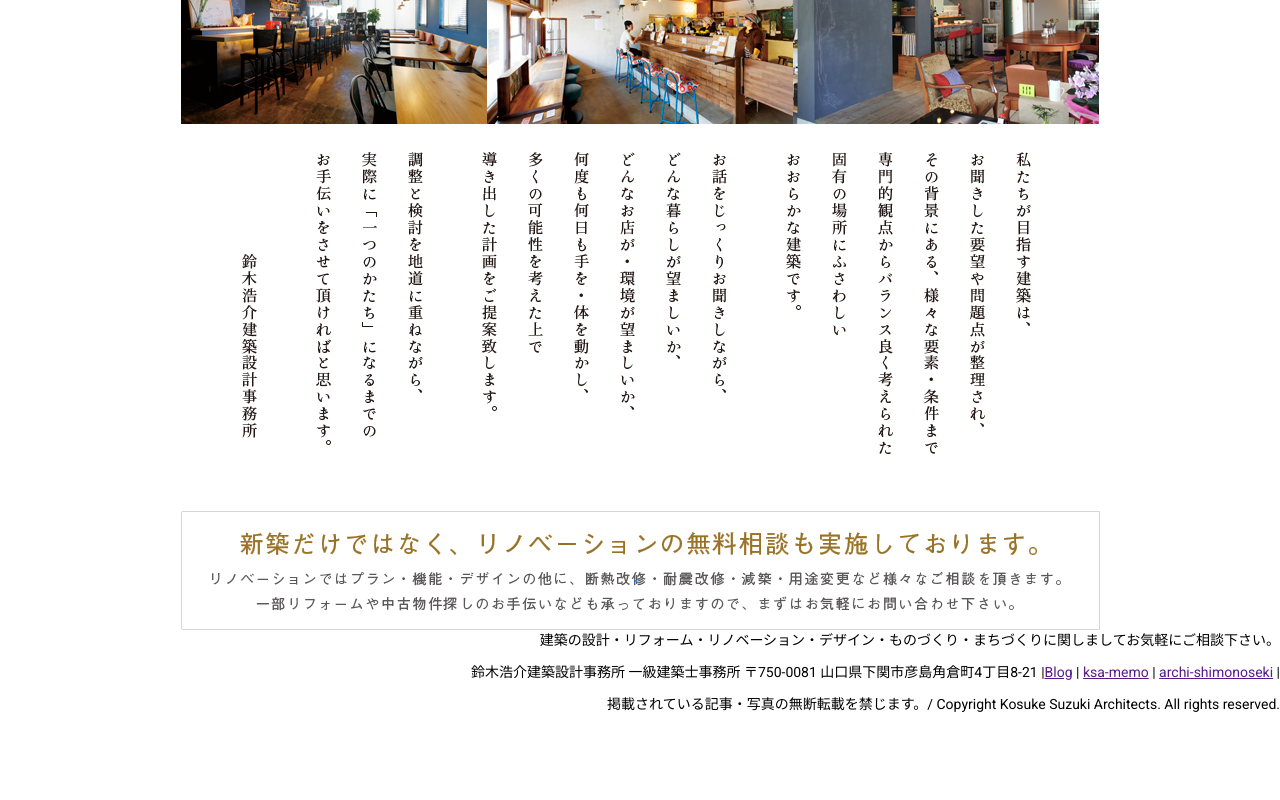
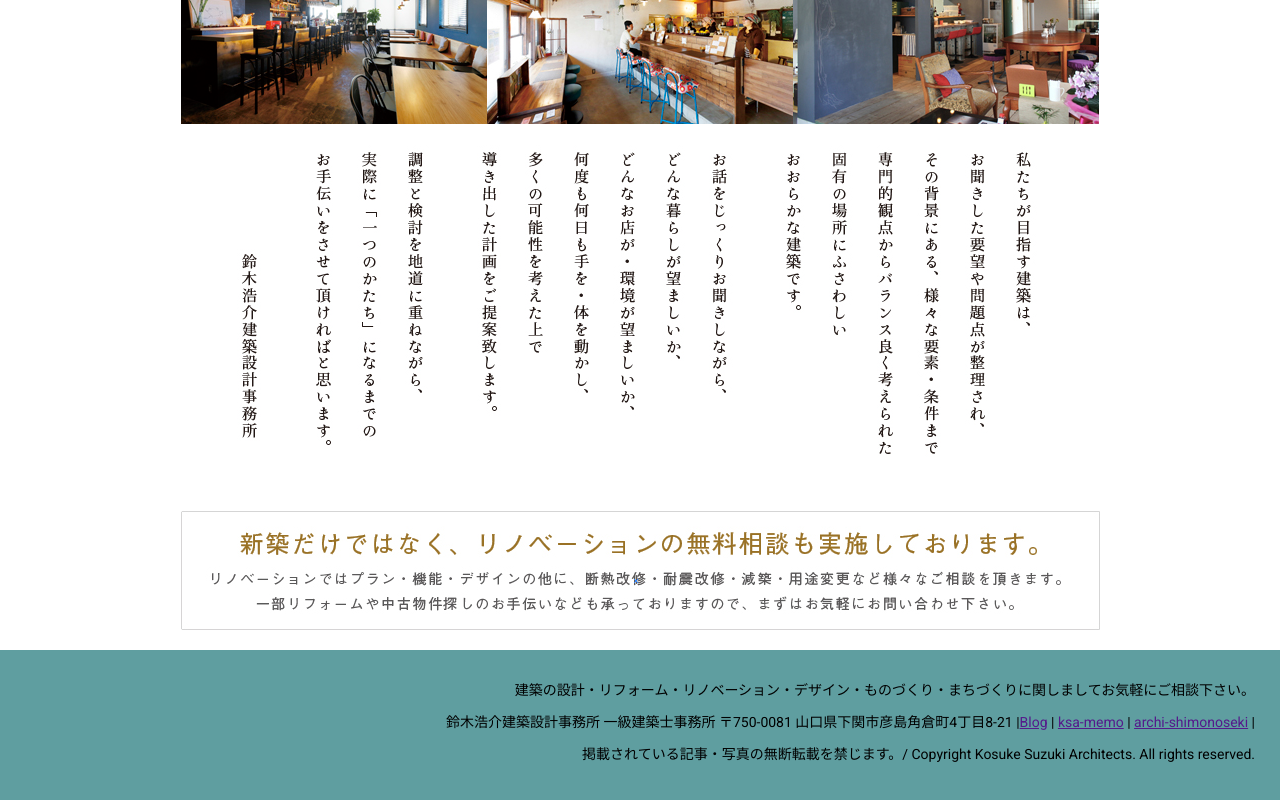
Before and after one commit to nariomasahisa/ksaPage, an Angular app: page / in a window 1280 px wide. Shown: the part 481-1281 px from the top of the page. Before the commit the page ends 1195 px from the top, so only its background shows below. Built offline with nearby package versions, Linux system fonts and the light colour scheme.

Commit message:
footer修正

```diff
--- a/src/app/footer/footer.component.css
+++ b/src/app/footer/footer.component.css
@@ -1,3 +1,8 @@
+.footer {
+  background-color: cadetblue;
+  margin-top: 20px;
+  padding: 30px 25px 90px 20px;
+}
 p {
   text-align: right;
 }
--- a/src/app/footer/footer.component.html
+++ b/src/app/footer/footer.component.html
@@ -1,3 +1,4 @@
+<div class="footer">
   <p>
     建築の設計・リフォーム・リノベーション・デザイン・ものづくり・まちづくりに関しましてお気軽にご相談下さい。
   </p>
@@ -7,3 +8,4 @@
   <p>
     掲載されている記事・写真の無断転載を禁じます。/ Copyright Kosuke Suzuki Architects. All rights reserved.
   </p>
+</div>
```
Lines whose indentation alone changed are shown as unchanged.
